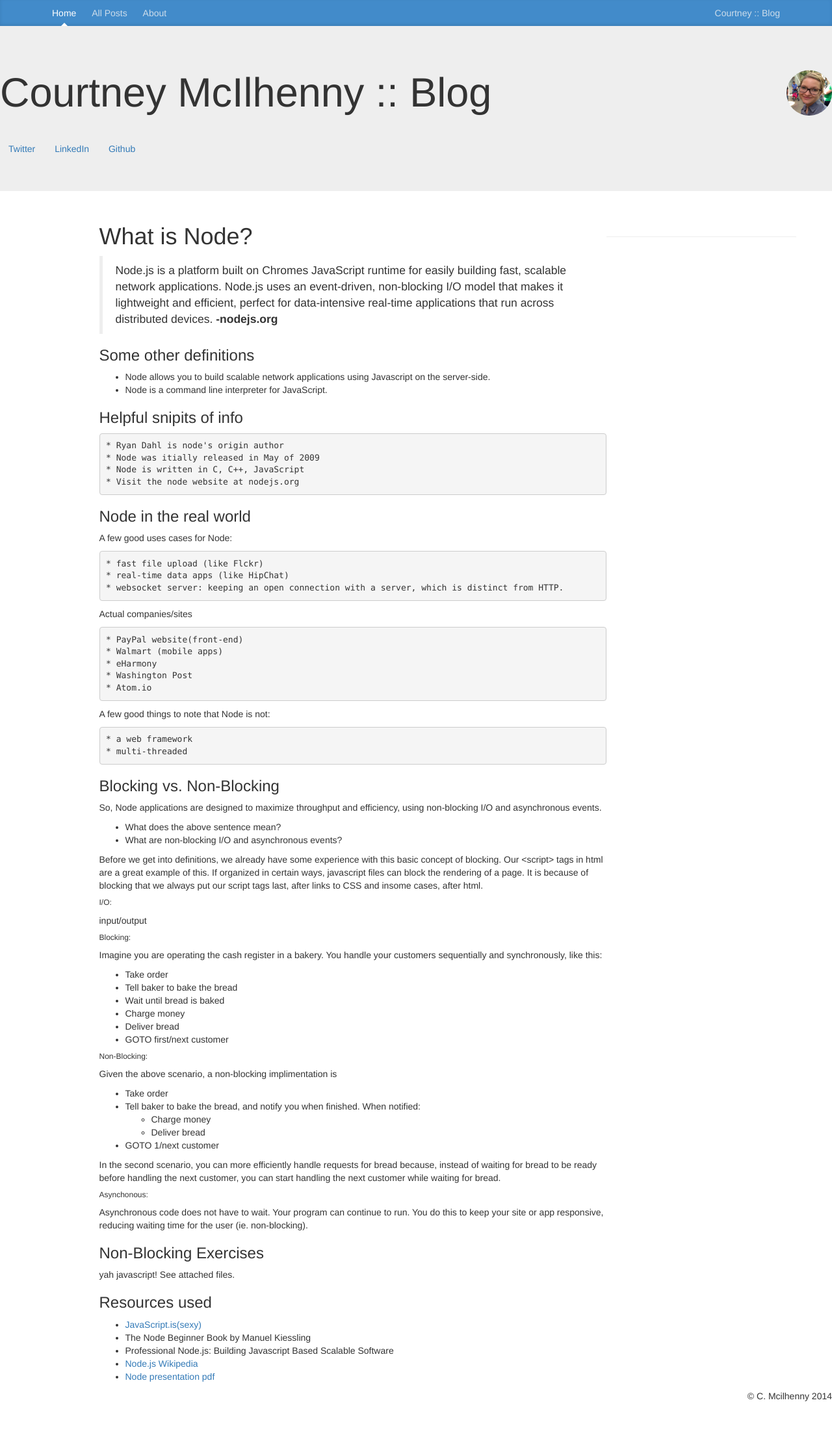
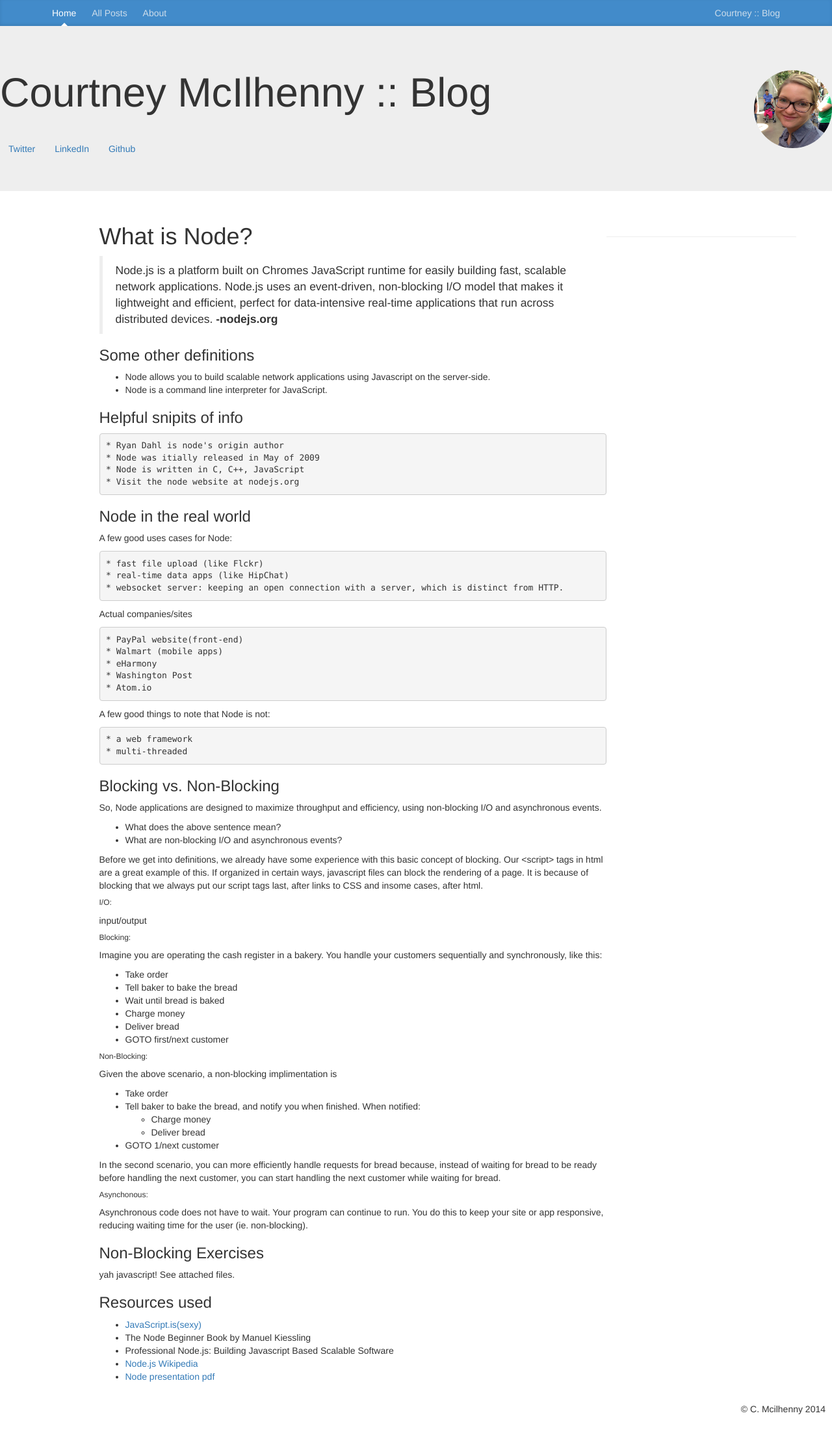
Before and after one commit to cmcilhenny/cmcilhenny.github.io, a Jekyll site: the page built from index.html, in a window 1280 px wide. Shown: the whole page at 65% size. Built offline with Jekyll 4.4.1, drawn with Linux system fonts in a browser that asks for light colours; nearby versions of some CDN libraries; before the commit the page ends 2169 px from its top, so only the background shows below that.

Commit message:
adding more styles and js fix.

```diff
--- a/css/stylesheet.css
+++ b/css/stylesheet.css
@@ -48,6 +48,13 @@
 
 /*Portrait sizing*/
 .portrait {
+  height: 120px;
+  width: 120px;
+}
+
+/*sticky footer*/
+.footer {
   height: 70px;
-  width: 70px;
+  padding-top: 20px;
+  padding-right: 10px;
 }
```
Also changed, not shown: javaScripts/bootstrap.min.js (added).
